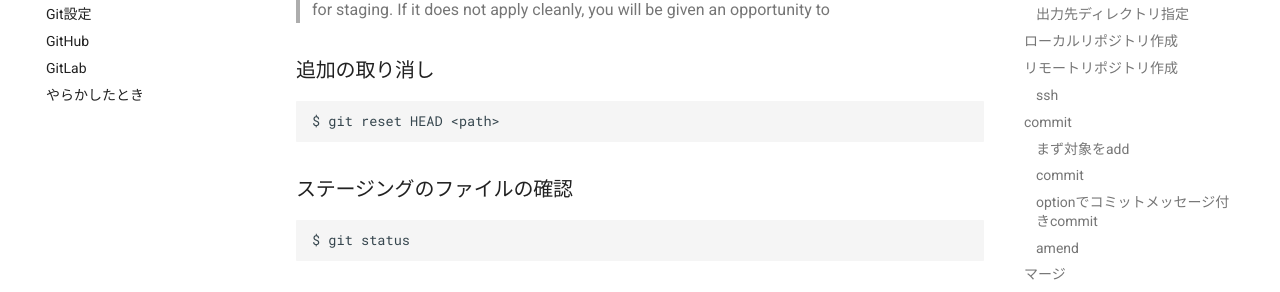
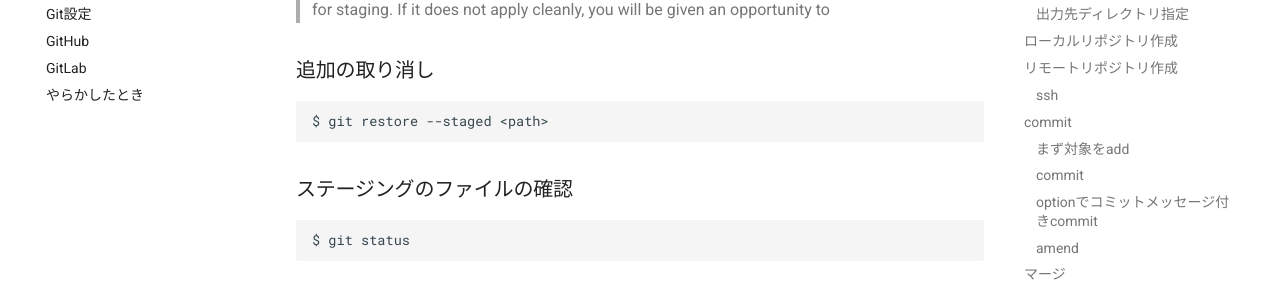
Before and after one commit to zaki-lknr/docs, an MkDocs documentation site: the page built from docs/Git/index.md, in a window 1280 px wide and 900 px high, scrolled down 5502 px. Shown: the part 148-440 px from the top of the window. Built offline with MkDocs 1.6.1 and Material for MkDocs 9.7.7, drawn with Linux system fonts in a browser that asks for light colours; comment, search, counter and statistics services are not loaded.

Commit message:
update: git: addの取り消しをresetからrestoreに変更

````diff
--- a/docs/Git/index.md
+++ b/docs/Git/index.md
@@ -266,7 +266,7 @@ $ git add -p
 ### 追加の取り消し
 
 ```
-$ git reset HEAD <path>
+$ git restore --staged <path>
 ```
 
 ### ステージングのファイルの確認
````
